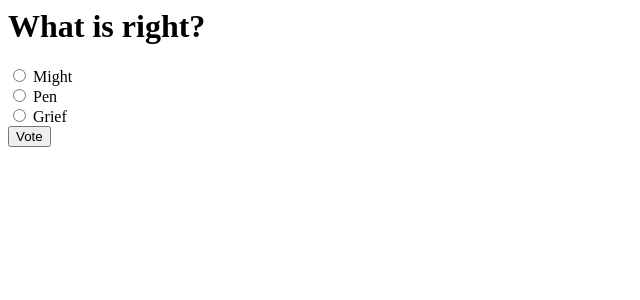
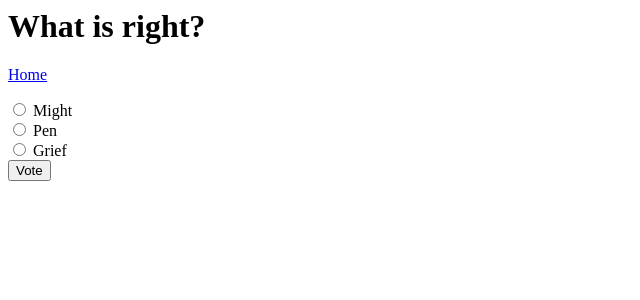
Before and after one commit to JosephLeon/django-codex, a Django app: page /polls/2/ in a window 1280 px wide. Shown: the top 300 px of the page, without its empty margins (0-640 px from the left). Run offline with Django 3.2, Linux system fonts and the light colour scheme; data comes from the database, SQL or seed files in the repository; both versions use the stored data as it was after the commit.

Commit message:
Add home link to templates.

```diff
--- a/polls/templates/polls/detail.html
+++ b/polls/templates/polls/detail.html
@@ -1,6 +1,8 @@
 <h1>{{ question.question_text }}</h1>
 
 {% if error_message %}<p><strong>{{ error_message }}</strong></p>{% endif %}
+
+<p><a href="{% url 'polls:index' %}">Home</a></p>
 
 <form action="{% url 'polls:vote' question.id %}" method="post">
 {% csrf_token %}
--- a/polls/templates/polls/results.html
+++ b/polls/templates/polls/results.html
@@ -1,4 +1,6 @@
 <h1>{{ question.question_text }}</h1>
+
+<p><a href="{% url 'polls:index' %}">Home</a></p>
 
 <ul>
 {% for choice in question.choice_set.all %}
```
Also changed, not shown: db.sqlite3.
